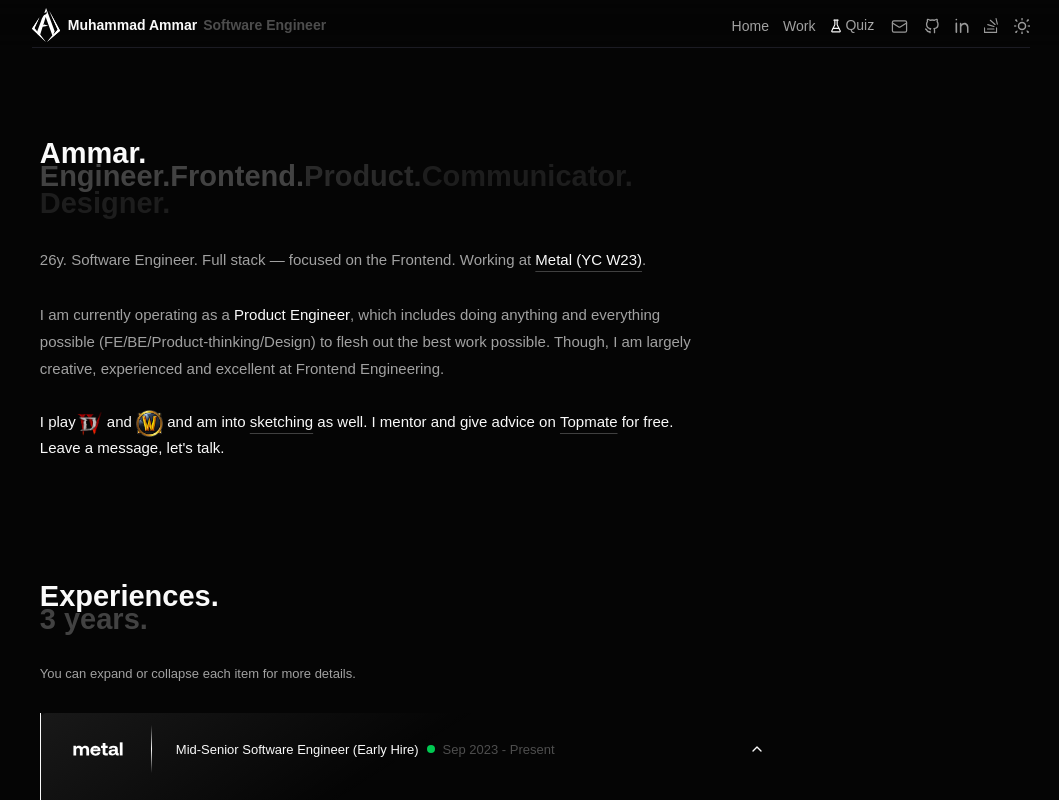
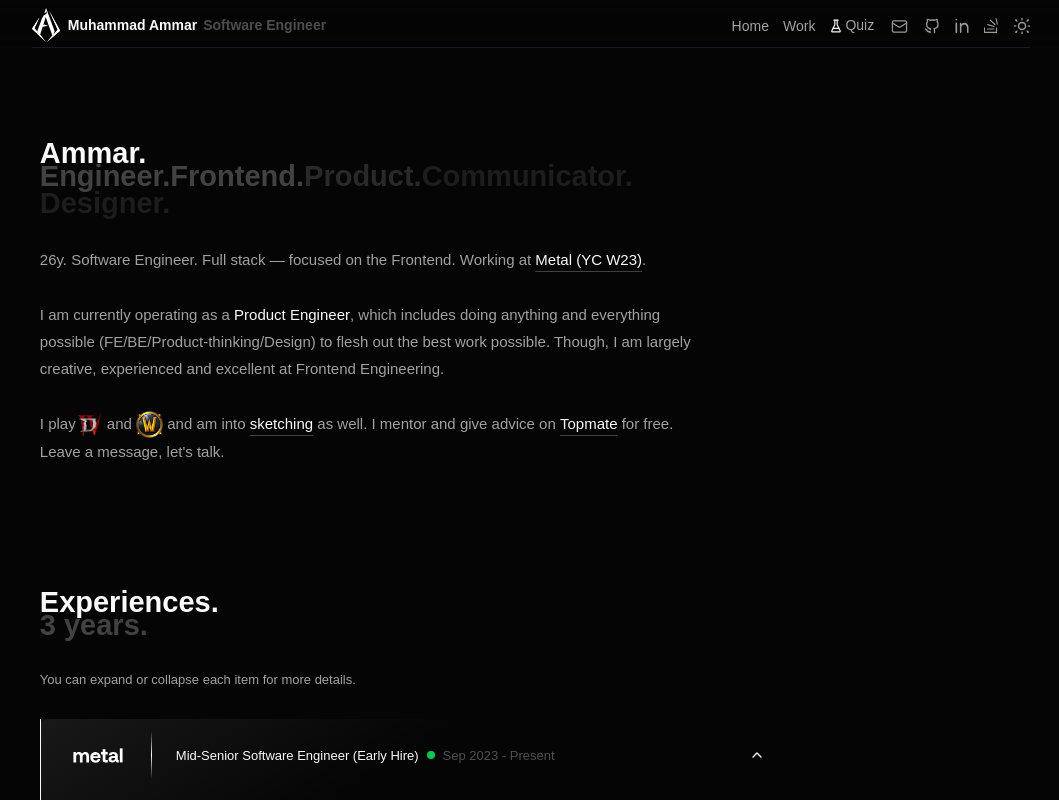
Before and after one commit to Fanoflix/personal-portfolio-v2, a Next.js app: page / in a window 1280 px wide. Shown: the top 800 px of the page, without its empty margins (109-1168 px from the left). Built offline with nearby package versions, Linux system fonts and the light colour scheme; a web font is replaced by a local one.

Commit message:
FIX: Fix coloring issue of last line in 'I play...' in Hero

```diff
--- a/src/features/hero/Hero.tsx
+++ b/src/features/hero/Hero.tsx
@@ -31,7 +31,7 @@ export default function Hero() {
         Engineering.
       </p>
 
-      <div>
+      <p>
         I play
         <InlineImageWithTooltip
           alt="Diablo"
@@ -51,7 +51,7 @@ export default function Hero() {
         as well. I mentor and give advice on{" "}
         <InlineLink href="https://topmate.io/ammarnasir/">Topmate</InlineLink>{" "}
         for free. Leave a message, let&apos;s talk.
-      </div>
+      </p>
     </StaggeredContainer>
   );
 }
```
